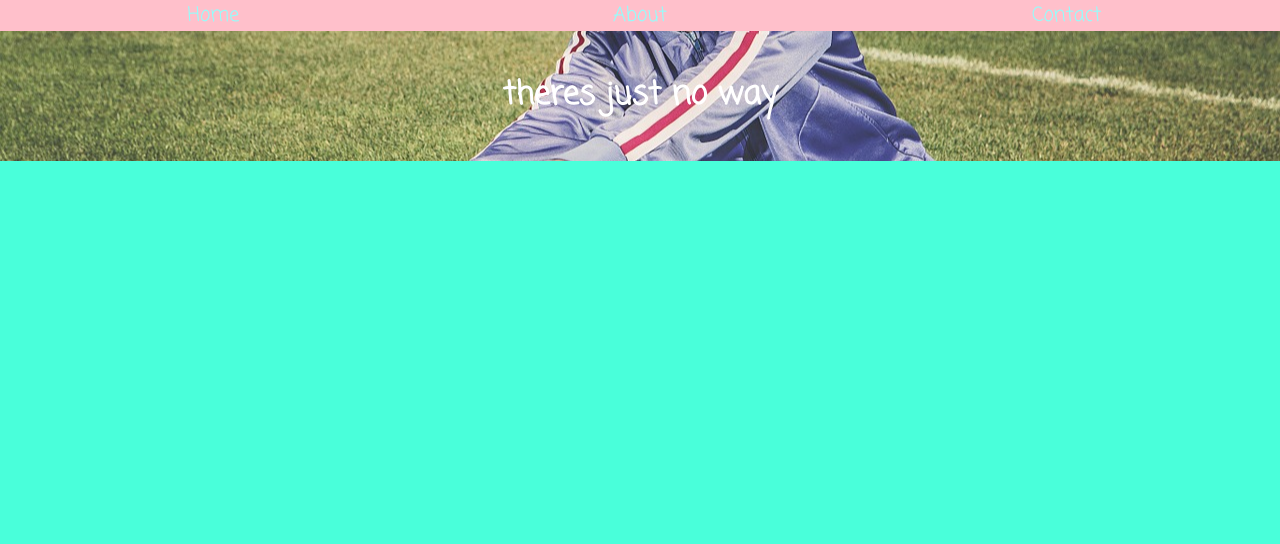
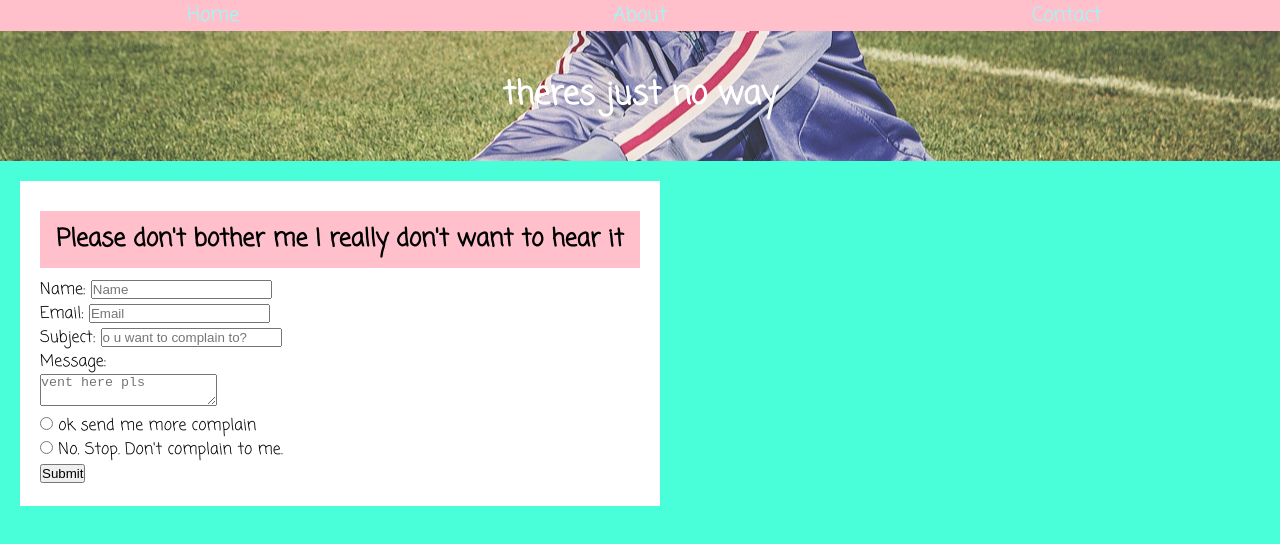
Before and after one commit to pinkvapor/super-duper-adventure, a plain HTML site: page contact.html in a window 1280 px wide. Drawn offline with Linux system fonts and the light colour scheme; a web font is replaced by a local one.

Commit message:
added form page to contacts

```diff
--- a/contact.html
+++ b/contact.html
@@ -17,5 +17,35 @@
 		<div class="header">
 			<h1>theres just no way</h1>
 		</div>
+		<section class="why-tired">
+		<h2 class="center-text"> Please don't bother me I really don't want to hear it</h2>
+		<form>
+		<!--<form method="post" action="process.php">-->
+			<label>
+			Name:
+			<input type="text" name="name" placeholder="Name">
+			</label>
+			<label>
+			Email:
+			<input type="text" name="email" placeholder="Email">
+			</label>
+			<label>
+			Subject:
+			<input type="text" name="subect" placeholder="o u want to complain to?"
+			</label>
+			<label>
+			Message: <br>
+			<textarea name="message" placeholder="vent here pls"></textarea>
+			</label>
+			<label>
+			<input type="radio" name="subscribe" value="yes"> ok send me more complain
+			</label>
+			<label>
+			<input type="radio" name="subscribe" value="no"> No. Stop. Don't complain to me.
+			</label>
+			<button type="submit">Submit</button>
+
+		</form>
+		</section>
 	</body>
 </html>
--- a/css/style.css
+++ b/css/style.css
@@ -89,3 +89,16 @@ nav a:hover {
 .center-text {
 	text-align: center;
 }
+
+.left {
+	float: left;
+}
+
+.right {
+	float: right;
+}
+
+
+label {
+	display: block;
+}
```
Also changed, not shown: index.html (+17 -2 lines).
